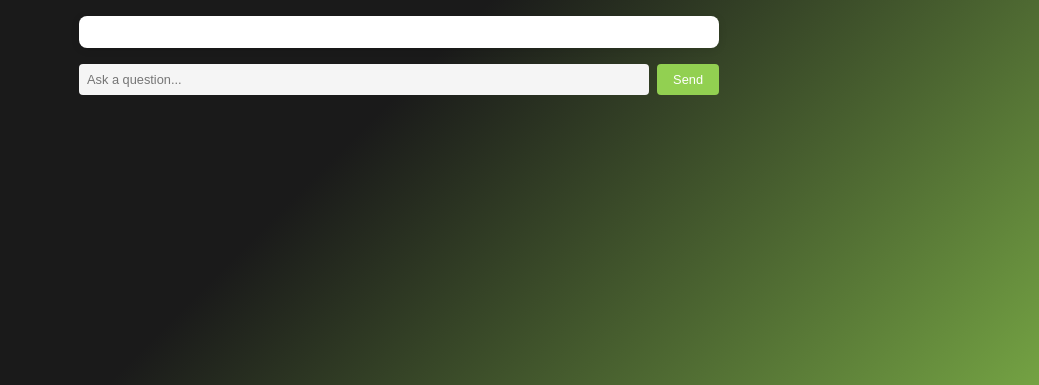
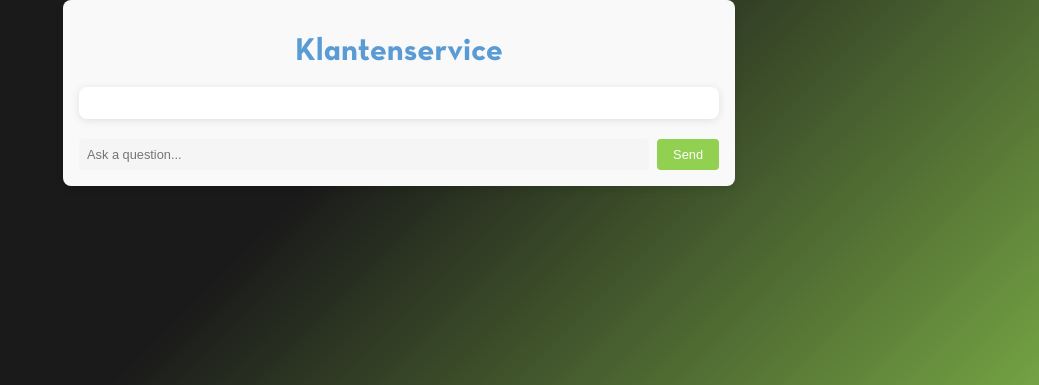
Before and after one commit to EdwinVBN/Chulecouve-V2, a Laravel app: page /customer-service in a window 1280 px wide. Shown: the part 100-485 px from the top of the page, without its empty margins (241-1280 px from the left). Run offline with Laravel 10, Linux system fonts and the light colour scheme.

Commit message:
klanten service
klanten service

```diff
--- a/HoBo/public/SCSS/styles.css
+++ b/HoBo/public/SCSS/styles.css
@@ -8,6 +8,16 @@
   max-width: 640px;
   margin: 0 auto;
   padding: 16px;
+  background-color: #f9f9f9;
+  border-radius: 8px;
+  box-shadow: 0 4px 8px rgba(0, 0, 0, 0.1);
+}
+
+#title {
+  font-family: var(--title-font);
+  color: var(--secondary-color);
+  text-align: center;
+  margin-bottom: 20px;
 }
 
 .chat-container {
@@ -17,6 +27,7 @@
   padding: 16px;
   max-height: 320px;
   overflow-y: auto;
+  margin-bottom: 20px;
 }
 
 .chat-message {
--- a/HoBo/resources/views/customer-service.blade.php
+++ b/HoBo/resources/views/customer-service.blade.php
@@ -21,13 +21,16 @@
         #title {
             font-family: var(--title-font);
             color: var(--secondary-color);
+            text-align: center;
+            margin-bottom: 20px;
         }
     </style>
 
     @include('header')
 
+    <main>
         <div class="container">
-        {{-- <h1 id='title'><i class="fas fa-headset"></i> Klantenservice</h1> --}}
+            <h1 id='title'><i class="fas fa-headset"></i> Klantenservice</h1>
             <div id="chat-container" class="chat-container">
             </div>
             <div class="input-group">
@@ -40,6 +43,7 @@
                 <span></span>
             </div>
         </div>
+    </main>
 
     <script>
         document.getElementById('send-btn').addEventListener('click', function() {
```
Lines whose indentation alone changed are shown as unchanged.
